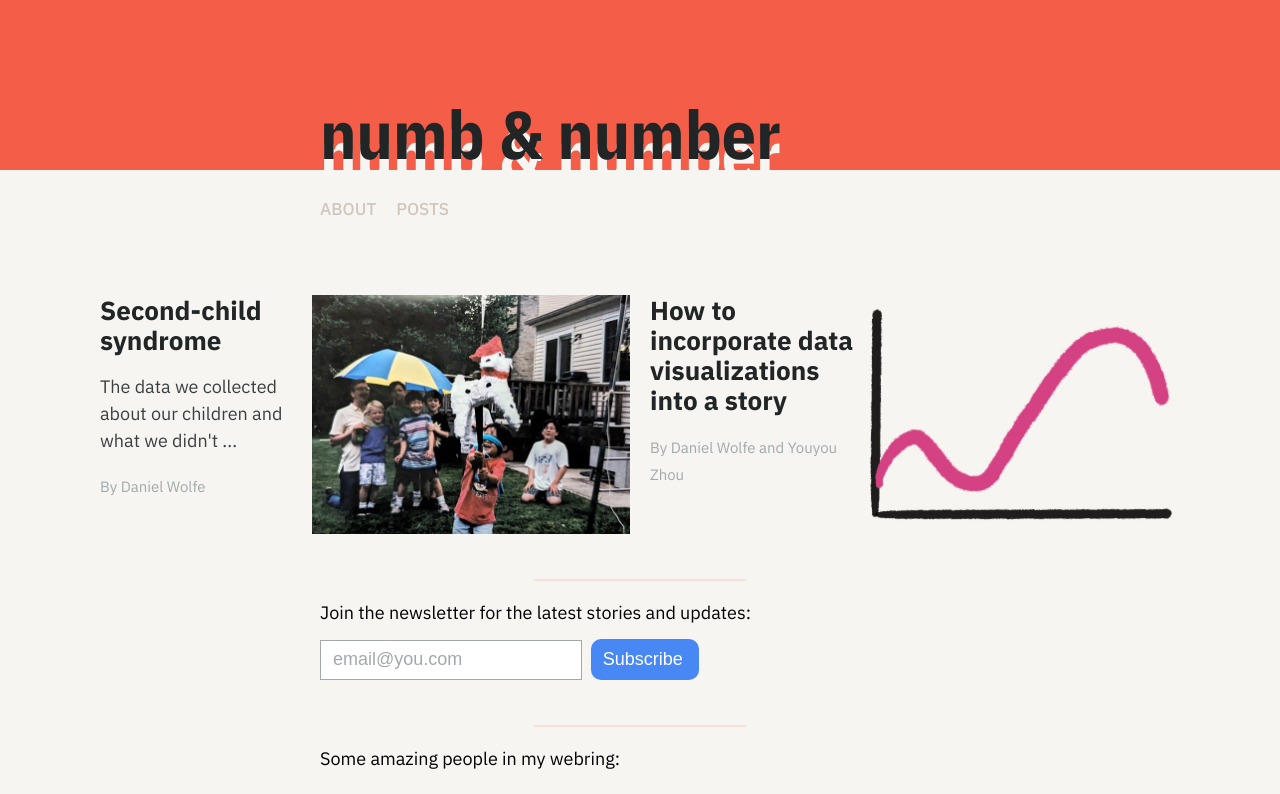
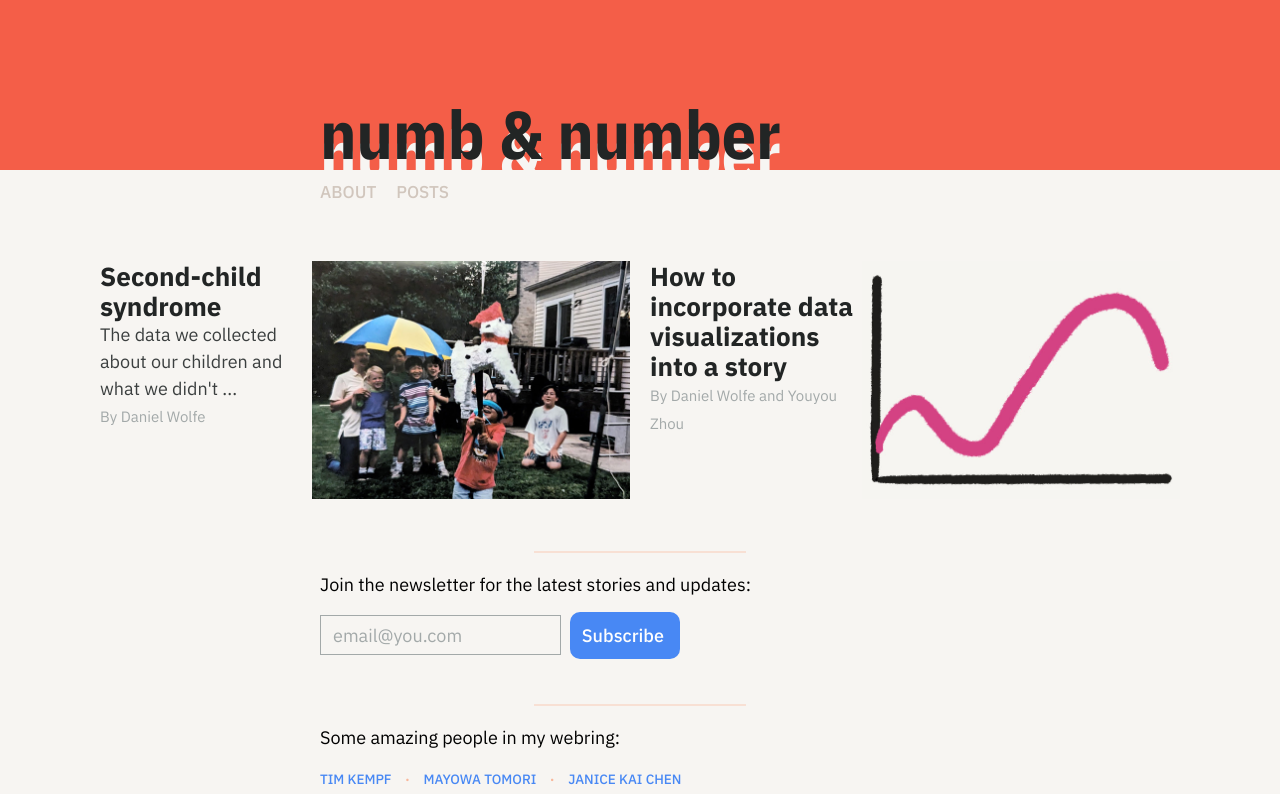
Before and after one commit to sadbumblebee/numbandnumber, a SvelteKit app: page / in a window 1280 px wide. Shown: the top 794 px of the page. Built offline with nearby package versions, Linux system fonts and the light colour scheme.

Commit message:
wip: upgrade to svelte5, sveltekit2, vite6, but still missing styles

```diff
--- a/src/lib/components/Header.svelte
+++ b/src/lib/components/Header.svelte
@@ -97,6 +97,10 @@
 		max-width: $column;
 		margin: 0 auto;
 	}
+	.nav-container {
+		z-index: 2;
+		position: relative;
+	}
 	nav > ul {
 		display: flex;
 		flex-direction: row;
--- a/src/lib/components/Newsletter.svelte
+++ b/src/lib/components/Newsletter.svelte
@@ -7,7 +7,7 @@
   action="https://buttondown.com/api/emails/embed-subscribe/sadbumblebee"
   method="post"
   target="popupwindow"
-  onsubmit="window.open('https://buttondown.com/sadbumblebee', 'popupwindow')"
+  on:submit={() => window.open('https://buttondown.com/sadbumblebee', 'popupwindow')}
   class="embeddable-buttondown-form"
 >
   <label for="bd-email">Join the newsletter for the latest stories and updates: </label>
--- /dev/null
+++ b/src/lib/styles/_sanitize.scss
@@ -0,0 +1,235 @@
+// sanitize.css | CC0 Public Domain | github.com/jonathantneal/sanitize.css
+
+$default-box-sizing: border-box !default;
+$default-cursor: default !default;
+$default-disabled-color: rgba(0, 0, 0, 0.6) !default;
+$default-font-family: sans-serif !default;
+$default-input-background: transparent !default;
+$default-line-height: 1.5em !default;
+$default-monospace-font-family: monospace !default;
+$default-nav-list-style: none !default;
+$default-selection-background-color: #000 !default;
+$default-selection-color: #fff !default;
+$default-small-font-size: 75% !default;
+$default-text-rendering: optimizeLegibility !default;
+$default-textarea-resize: vertical !default;
+$default-vertical-align: top !default;
+
+img {
+    border: 0;
+}
+/*
+ * Normalization
+ */
+
+:root {
+    -ms-overflow-style: -ms-autohiding-scrollbar; // IE11+
+    // overflow-y: scroll; // All browsers without overlaying scrollbars
+    text-size-adjust: 100%; // iOS 8+
+}
+
+audio:not([controls]) {
+    display: none; // Chrome 40+, iOS 8+, Safari 8+
+}
+
+details {
+    display: block; // Firefox 36+, Internet Explorer 11+, Windows Phone 8.1+
+}
+
+input {
+    &[type='number'] {
+        width: auto; // Firefox 36+
+    }
+
+    &[type='search'] {
+        -webkit-appearance: textfield; // Safari 8+
+
+        &::-webkit-search-cancel-button,
+        &::-webkit-search-decoration {
+            -webkit-appearance: none; // Safari 8+
+        }
+    }
+}
+
+main {
+    display: block; // Android 4.3-, Internet Explorer 11+, Windows Phone 8.1+
+}
+
+summary {
+    display: block; // Firefox 36+, Internet Explorer 11+, Windows Phone 8.1+
+}
+
+pre {
+    overflow: auto; // Internet Explorer 11+
+}
+
+progress {
+    display: inline-block; // Internet Explorer 11+, Windows Phone 8.1+
+}
+
+small {
+    font-size: $default-small-font-size; // All browsers
+}
+
+template {
+    display: none; // Android 4.3-, Internet Explorer 11+, iOS 7-, Safari 7-, Windows Phone 8.1+
+}
+
+textarea {
+    overflow: auto; // Internet Explorer 11+
+}
+
+[hidden] {
+    display: none; // Internet Explorer 10-
+}
+
+[unselectable] {
+    user-select: none; // Android 4.4+, Chrome 40+, Firefox 36+, iOS 8+, Safari 8+
+}
+
+::-webkit-input-placeholder { /* Chrome/Opera/Safari */
+    color: #9fa5a7;
+}
+
+::-moz-placeholder { /* Firefox 19+ */
+    color: #9fa5a7;
+}
+
+:-ms-input-placeholder { /* IE 10+ */
+    color: #9fa5a7;
+}
+
+:-moz-placeholder { /* Firefox 18- */
+    color: #9fa5a7;
+}
+
+/*
+ * Universal inheritance
+ */
+
+*,
+*::before,
+*::after {
+    box-sizing: inherit;
+    text-decoration: inherit;
+    // vertical-align: inherit;
+}
+
+* {
+    color: inherit;
+    font-family: inherit;
+    font-size: inherit;
+    font-style: inherit;
+    line-height: inherit;
+}
+
+/*
+ * Opinionated defaults
+ */
+
+// allow border assignment by width alone
+
+*,
+*::before,
+*::after {
+    // border-style: solid;
+    border-width: 0;
+}
+
+// remove margin and padding everywhere
+
+* {
+    padding: 0;
+    margin: 0;
+}
+
+// specify default styles in the document
+
+:root {
+    box-sizing: $default-box-sizing;
+    cursor: $default-cursor;
+    font-family: $default-font-family;
+    line-height: $default-line-height;
+    text-rendering: $default-text-rendering;
+    vertical-align: $default-vertical-align;
+}
+
+// specify or remove the background color on inputs
+
+button,
+input,
+select,
+textarea {
+    background: $default-input-background;
+}
+
+// specify monospace font
+
+code,
+kbd,
+pre,
+samp {
+    font-family: $default-monospace-font-family, monospace;
+}
+
+// match input height with line height
+
+input {
+    min-height: $default-line-height;
+}
+
+// specify nav list style
+
+nav ol,
+nav ul {
+    list-style: $default-nav-list-style;
+}
+
+// style select like a standard input
+
+select {
+    -moz-appearance: none;    // Firefox 36+
+    -webkit-appearance: none; // Chrome 41+
+
+    &::-ms-expand {
+        display: none;        // Internet Explorer 11+
+    }
+
+    &::-ms-value {
+        color: currentColor;  // Internet Explorer 11+
+    }
+}
+
+// remove table spacing
+
+table {
+    border-collapse: collapse;
+    border-spacing: 0;
+}
+
+// specify textarea resizability
+
+textarea {
+    resize: $default-textarea-resize;
+}
+
+// specify text selection background color and omit drop shadow
+
+::selection {
+    background-color: $default-selection-background-color; // required when declaring ::selection
+    color: $default-selection-color;
+    text-shadow: none;
+}
+
+// hide content from screens but not screenreaders
+
+@media screen {
+    [hidden~='screen'] {
+        display: inherit;
+    }
+
+    [hidden~='screen']:not(:active):not(:focus):not(:target) {
+        position: absolute !important;
+        clip: rect(0 0 0 0) !important;
+    }
+}
--- a/src/lib/styles/_typography.scss
+++ b/src/lib/styles/_typography.scss
@@ -1,3 +1,5 @@
+@use '_variables' as *;
+
 html {
     font-size: 18px;
 }
--- a/src/lib/styles/style.scss
+++ b/src/lib/styles/style.scss
@@ -1,5 +1,5 @@
-@import '_variables.scss';
-@import '_typography.scss';
+@use '_variables' as *;
+@use '_typography' as *;
 
 // Mobile
 @media screen and (max-width: $column) {
--- a/src/routes/+layout.svelte
+++ b/src/routes/+layout.svelte
@@ -4,7 +4,7 @@
     import Footer from '$lib/components/Footer.svelte';
 
     // Vars
-    import '$lib/styles/style.scss';
+    // import '$lib/styles/style.scss';
 </script>
 <svelte:head>
     <link rel="preconnect" href="https://fonts.googleapis.com">
@@ -21,7 +21,7 @@
 <Footer />
 
 <style global lang="scss">
-    @import 'sanitize.css';
+    @use '../lib/styles/_sanitize.scss' as *;
 
     body {
         background-color: $background;
--- a/svelte.config.js
+++ b/svelte.config.js
@@ -1,25 +1,28 @@
 import adapter from '@sveltejs/adapter-static';
 import autoprefixer from 'autoprefixer';
 import { mdsvex } from 'mdsvex';
-import sveltePreprocess from 'svelte-preprocess';
+import { sveltePreprocess } from 'svelte-preprocess';
 
 /** @type {import('@sveltejs/kit').Config} */
 const config = {
 	kit: {
-		// adapter-auto only supports some environments, see https://kit.svelte.dev/docs/adapter-auto for a list.
-		// If your environment is not supported or you settled on a specific environment, switch out the adapter.
-		// See https://kit.svelte.dev/docs/adapters for more information about adapters.
 		adapter: adapter({
 			pages: 'build',
-			assets: 'build'
-		})
+			assets: 'build',
+			precompress: false,
+			strict: true,
+		}),
 	},
+	trailingSlash: 'always',
 	extensions: ['.svelte', '.md'],
 	preprocess: [
 		sveltePreprocess({
 			scss: {
 				// For later
-				prependData: `@import 'src/lib/styles/_variables.scss';`
+				prependData: `
+					@use 'src/lib/styles/_variables.scss' as *;
+					@use 'src/lib/styles/style.scss' as *;
+				`
 			},
 			postcss: {
 				plugins: [autoprefixer]
```
Also changed, not shown: package.json (+10 -9 lines), 1 other file (tests, documents, lock files or other folders).
